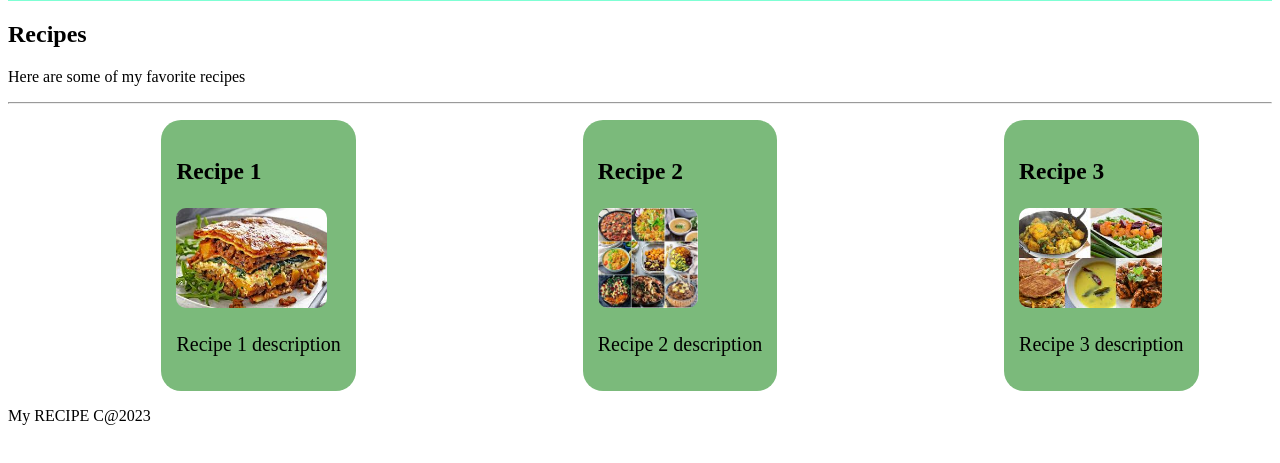
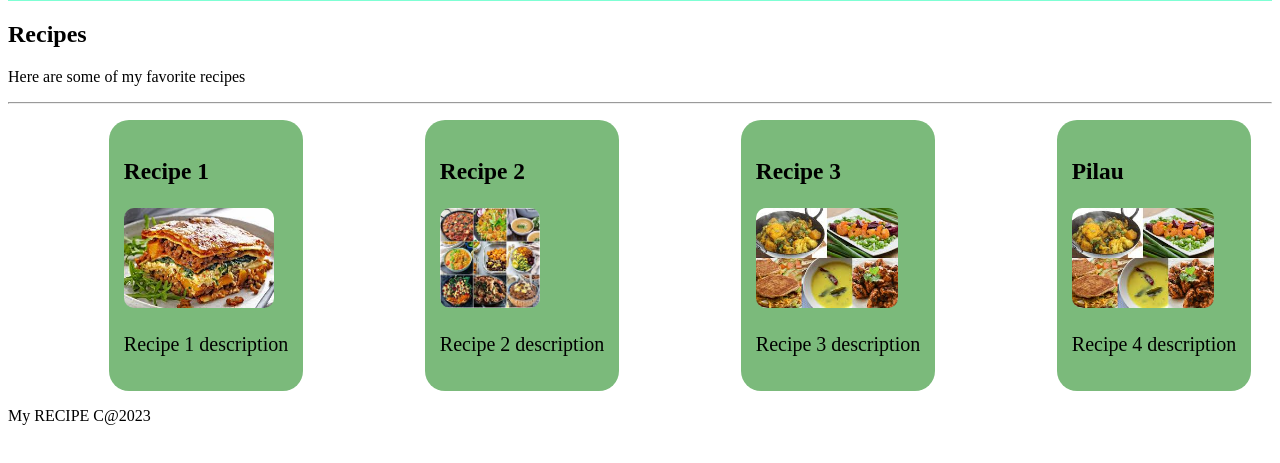
Before and after one commit to Evanoken/recipe, a plain HTML site: page index.html in a window 1280 px wide. Shown: the part 87-550 px from the top of the page. Drawn offline with Linux system fonts and the light colour scheme.

Commit message:
we added 4th recipe

```diff
--- a/index.html
+++ b/index.html
@@ -40,8 +40,12 @@
                     <img src="images/recipe3.jpeg" alt="recipe3">
                     <p>Recipe 3 description</p>
                 </li>
+                <li>
+                    <h3>Pilau</h3>
+                    <img src="images/recipe3.jpeg" alt="recipe4">
+                    <p>Recipe 4 description</p>
+                </li>
             </ul>
-
 
 
     </main>
```
